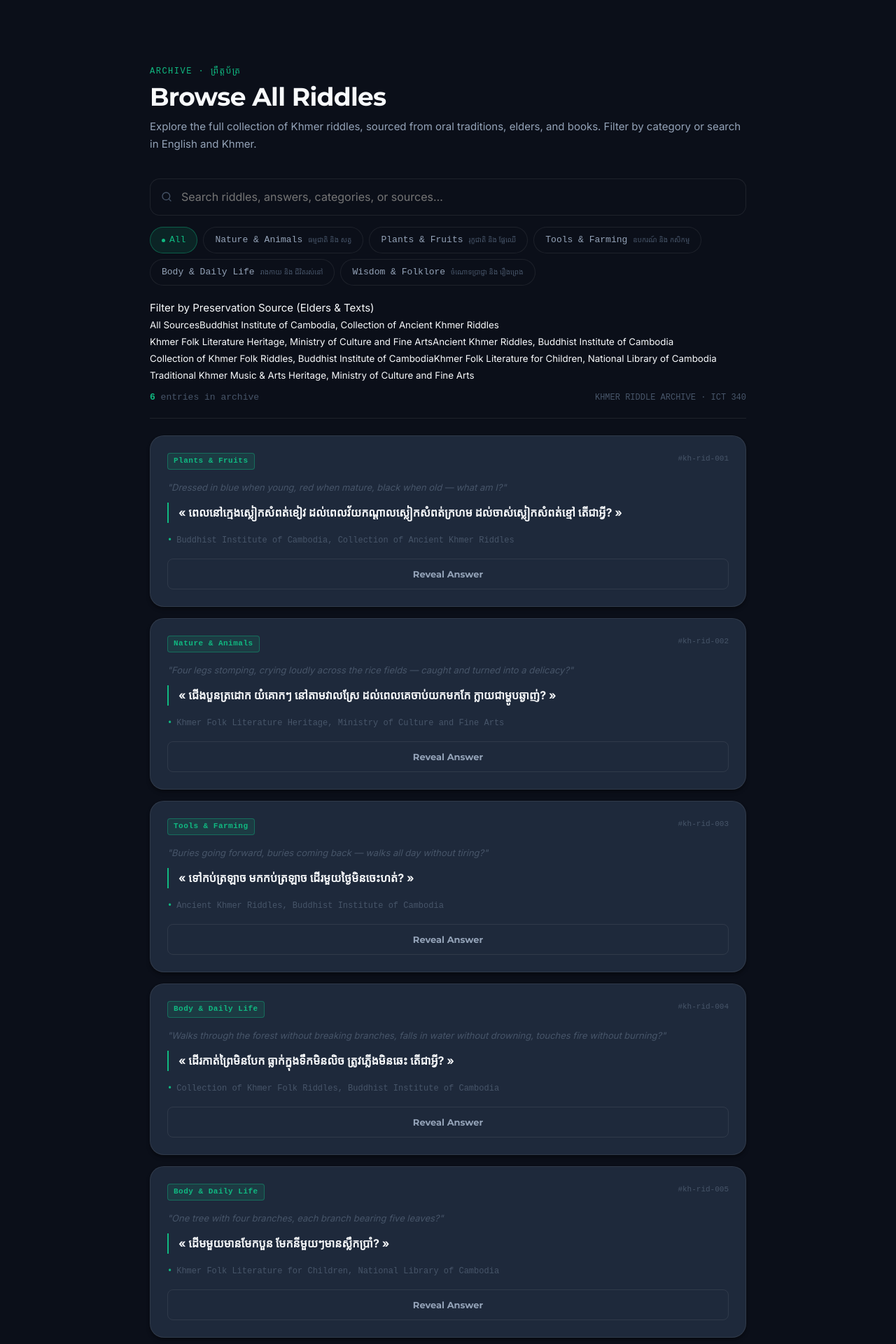
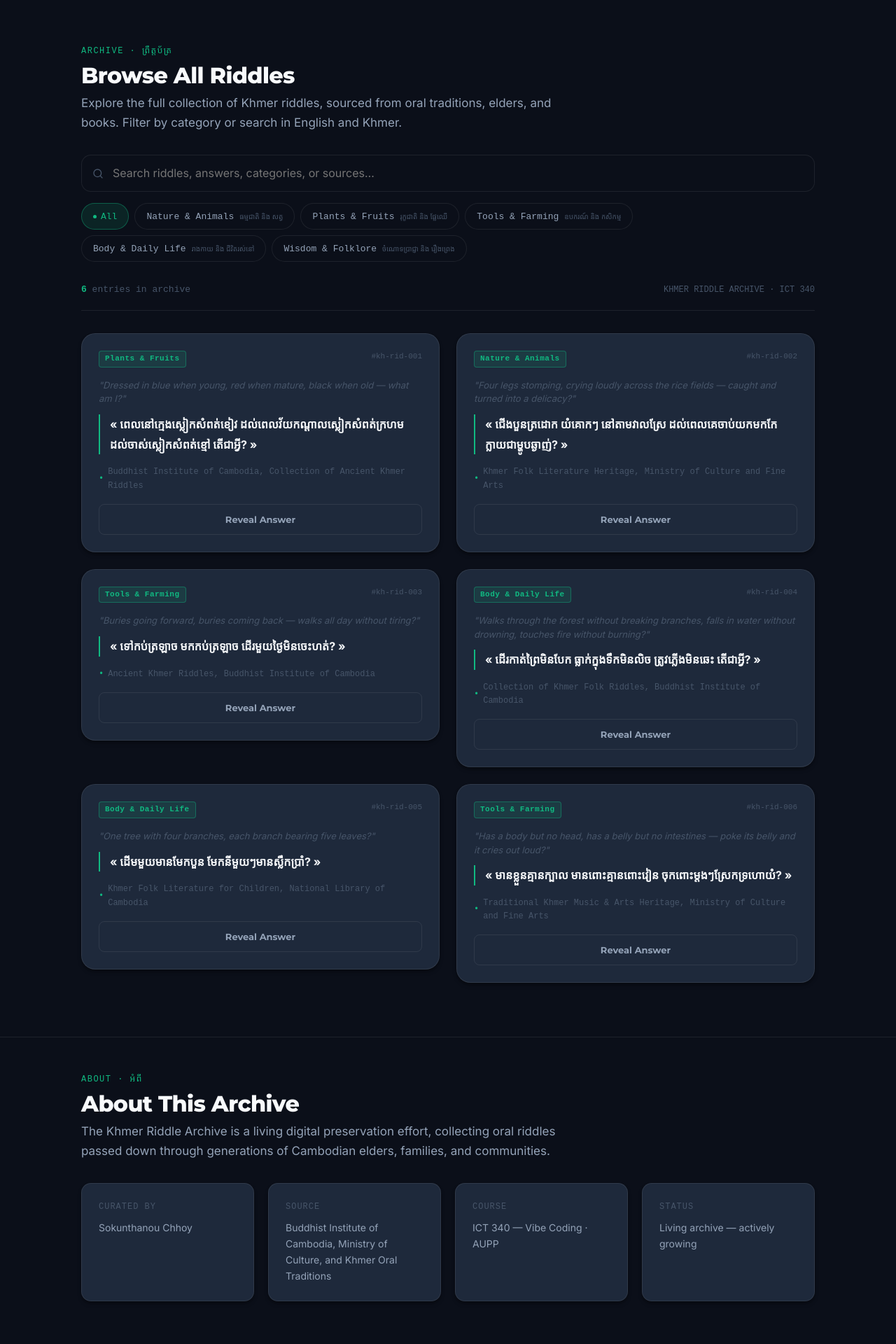
Before and after one commit to nXuuuu/khmer-riddle-archive, a Next.js app: page / in a window 1280 px wide. Shown: the part 720-2640 px from the top of the page at 70% size. Built offline with nearby package versions, Linux system fonts and the light colour scheme.

Commit message:
fix(search): add Khmer Unicode normalization and simplify filter bar [AI-assisted]

```diff
--- a/app/page.js
+++ b/app/page.js
@@ -1,7 +1,7 @@
 "use client";
 
 import { useState, useMemo, useEffect } from "react";
-import { INITIAL_RIDDLES, CATEGORIES } from "../data/riddles.js";
+import { INITIAL_RIDDLES, CATEGORIES, CATEGORY_LABELS } from "../data/riddles.js";
 import NavBar from "../components/NavBar.js";
 import HeroSection from "../components/HeroSection.js";
 import SearchBar from "../components/SearchBar.js";
@@ -9,8 +9,16 @@ import CategoryFilter from "../components/CategoryFilter.js";
 import StatsBar from "../components/StatsBar.js";
 import RiddleCard from "../components/RiddleCard.js";
 import EmptyState from "../components/EmptyState.js";
-import SourceFilter from "../components/SourceFilter.js";
 import collection from "../collection.config.js";
+
+/* ── Normalize Khmer & English text (NFC + strip zero-width chars) ── */
+function cleanKhmer(str) {
+  if (!str) return "";
+  return String(str)
+    .normalize("NFC")
+    .replace(/[\u200B-\u200D\uFEFF]/g, "")
+    .toLowerCase();
+}
 
 
 
@@ -31,54 +39,51 @@ function useReveal() {
 const UNIQUE_SOURCES = new Set(INITIAL_RIDDLES.map(r => r.source)).size;
 
 const S = {
-  archiveSection: { maxWidth: 900, margin: "0 auto", padding: "80px 24px 120px" },
-  sectionLabel: {
-    fontFamily: "var(--mono)", fontSize: 12, color: "var(--accent)",
-    letterSpacing: 1.5, display: "block", marginBottom: 6,
-  },
-  sectionTitle: {
-    fontSize: "clamp(24px, 4vw, 36px)", fontWeight: 700,
-    color: "var(--text-primary)", letterSpacing: "-0.02em", lineHeight: 1.15, marginBottom: 8,
-  },
-  sectionDesc: { fontSize: 15, color: "var(--text-secondary)", lineHeight: 1.7, marginBottom: 36 },
-  grid: {
-    display: "grid",
-    gridTemplateColumns: "repeat(auto-fill, minmax(min(100%, 420px), 1fr))",
-    gap: 16,
-  },
-  aboutSection: {
-    borderTop: "1px solid var(--border)",
-    maxWidth: 900, margin: "0 auto", padding: "80px 24px",
-    display: "grid", gridTemplateColumns: "repeat(auto-fit, minmax(240px, 1fr))", gap: 20,
+  archiveSection: {
+    paddingTop: "var(--space-xl)",
+    paddingBottom: "var(--space-2xl)",
   },
   infoCard: {
-    backgroundColor: "var(--bg-card)", border: "1px solid var(--border)",
-    borderRadius: "var(--radius-md)", padding: "20px 22px",
+    backgroundColor: "var(--bg-card)",
+    border: "1px solid var(--border)",
+    borderRadius: "var(--radius-md)",
+    padding: "clamp(16px, 3vw, 24px)",
     boxShadow: "var(--shadow-card)",
   },
   infoLabel: {
-    fontFamily: "var(--mono)", fontSize: 11, color: "var(--text-muted)",
-    letterSpacing: 1, marginBottom: 8, display: "block",
+    fontFamily: "var(--mono)",
+    fontSize: "var(--text-xs)",
+    color: "var(--text-muted)",
+    letterSpacing: 1,
+    marginBottom: 8,
+    display: "block",
   },
-  infoValue: { fontSize: 14, color: "var(--text-secondary)", lineHeight: 1.7 },
+  infoValue: {
+    fontSize: "var(--text-sm)",
+    color: "var(--text-secondary)",
+    lineHeight: 1.65,
+  },
   footer: {
-    borderTop: "1px solid var(--border)", textAlign: "center",
-    padding: "28px 24px", fontFamily: "var(--mono)", fontSize: 12,
-    color: "var(--text-muted)", lineHeight: 1.9,
+    borderTop: "1px solid var(--border)",
+    textAlign: "center",
+    padding: "clamp(24px, 4vw, 40px) var(--container-padding)",
+    fontFamily: "var(--mono)",
+    fontSize: "var(--text-xs)",
+    color: "var(--text-muted)",
+    lineHeight: 1.9,
   },
 };
 
 const aboutCards = [
   { label: "CURATED BY", value: collection.curator },
   { label: "SOURCE", value: collection.source },
-  { label: "COURSE", value: "" },
-  { label: "STATUS", value: "" },
+  { label: "COURSE", value: "ICT 340 — Vibe Coding · AUPP" },
+  { label: "STATUS", value: "Living archive — actively growing" },
 ];
 
 export default function Home() {
   const [query, setQuery] = useState("");
   const [selectedCategory, setSelectedCategory] = useState("All");
-  const [selectedSource, setSelectedSource] = useState("All");
   const [riddles, setRiddles] = useState(INITIAL_RIDDLES);
   useReveal();
 
@@ -98,35 +103,37 @@ export default function Home() {
     return () => window.removeEventListener("riddlesUpdated", loadPublishedRiddles);
   }, []);
 
-  const allSources = useMemo(() => {
-    return [...new Set(riddles.map((r) => r.sourceEn))].filter(Boolean);
-  }, [riddles]);
-
-  const uniqueSources = useMemo(() => {
-    return new Set(riddles.map(r => r.source)).size;
-  }, [riddles]);
-
   const filteredRiddles = useMemo(() => {
+    const q = cleanKhmer(query.trim());
     return riddles.filter(item => {
       const matchCat = selectedCategory === "All" || item.category === selectedCategory;
-      const matchSrc = selectedSource === "All" || item.sourceEn === selectedSource;
-      const q = query.trim().toLowerCase();
-      const matchQ = !q ||
-        item.question.toLowerCase().includes(q) ||
-        item.answer.toLowerCase().includes(q) ||
-        item.answerEn.toLowerCase().includes(q) ||
-        item.questionHint.toLowerCase().includes(q) ||
-        item.sourceEn.toLowerCase().includes(q) ||
-        item.category.toLowerCase().includes(q) ||
-        item.explanation.toLowerCase().includes(q);
-      return matchCat && matchSrc && matchQ;
+      if (!matchCat) return false;
+      if (!q) return true;
+
+      const kmCat = CATEGORY_LABELS[item.category] || "";
+      const searchable = [
+        item.question,
+        item.questionHint,
+        item.answer,
+        item.answerEn,
+        item.explanation,
+        item.explanationKm,
+        item.source,
+        item.sourceEn,
+        item.category,
+        kmCat,
+        item.contributor,
+      ]
+        .map(cleanKhmer)
+        .join(" ");
+
+      return searchable.includes(q);
     });
-  }, [query, selectedCategory, selectedSource, riddles]);
+  }, [query, selectedCategory, riddles]);
 
   const handleReset = () => {
     setQuery("");
     setSelectedCategory("All");
-    setSelectedSource("All");
   };
 
   return (
@@ -136,28 +143,26 @@ export default function Home() {
       <HeroSection
         totalEntries={riddles.length}
         totalCategories={CATEGORIES.length - 1}
-        totalSources={uniqueSources}
       />
 
       {/* ── Archive ── */}
-      <main id="archive" style={S.archiveSection}>
-        <div className="reveal">
-          <span style={S.sectionLabel}>ARCHIVE · ព្រឹត្តប័ត្រ</span>
-          <h2 style={S.sectionTitle}>Browse All Riddles</h2>
-          <p style={S.sectionDesc}>
+      <main id="archive" className="gr-container" style={S.archiveSection}>
+        <div className="gr-section-header reveal">
+          <span className="gr-section-label">ARCHIVE · ព្រឹត្តប័ត្រ</span>
+          <h2 className="gr-section-title">Browse All Riddles</h2>
+          <p className="gr-section-desc">
             Explore the full collection of Khmer riddles, sourced from oral traditions, elders, and books.
             Filter by category or search in English and Khmer.
           </p>
         </div>
 
-        <div className="reveal delay-1">
+        <div className="reveal delay-1" style={{ marginBottom: "var(--space-lg)" }}>
           <SearchBar query={query} onChange={setQuery} />
           <CategoryFilter categories={CATEGORIES} selected={selectedCategory} onSelect={setSelectedCategory} />
-          <SourceFilter sources={allSources} selected={selectedSource} onSelect={setSelectedSource} />
           <StatsBar total={riddles.length} visibleCount={filteredRiddles.length} />
         </div>
 
-        <section aria-label="Riddle entries" style={S.grid}>
+        <section aria-label="Riddle entries" className="gr-archive-grid">
           {filteredRiddles.length === 0
             ? <EmptyState onReset={handleReset} />
             : filteredRiddles.map((riddle, i) => (
@@ -169,25 +174,25 @@ export default function Home() {
         </section>
       </main>
 
-
-
       {/* ── About ── */}
-      <section id="about" aria-label="About this archive">
-        <div style={{ maxWidth: 900, margin: "0 auto", padding: "0 24px 40px" }} className="reveal">
-          <span style={S.sectionLabel}>ABOUT · អំពី</span>
-          <h2 style={S.sectionTitle}>About This Archive</h2>
-          <p style={S.sectionDesc}>
+      <section id="about" aria-label="About this archive" style={{ borderTop: "1px solid var(--border)", paddingTop: "var(--space-xl)", paddingBottom: "var(--space-2xl)" }}>
+        <div className="gr-container">
+          <div className="gr-section-header reveal">
+            <span className="gr-section-label">ABOUT · អំពី</span>
+            <h2 className="gr-section-title">About This Archive</h2>
+            <p className="gr-section-desc">
               The Khmer Riddle Archive is a living digital preservation effort, collecting oral riddles
               passed down through generations of Cambodian elders, families, and communities.
             </p>
           </div>
-        <div style={S.aboutSection}>
+          <div className="gr-about-grid">
             {aboutCards.map((item, i) => (
               <div key={item.label} style={S.infoCard} className={`reveal delay-${i + 1}`}>
                 <span style={S.infoLabel}>{item.label}</span>
                 <p style={S.infoValue}>{item.value}</p>
               </div>
             ))}
+          </div>
         </div>
       </section>
 
--- a/components/SourceFilter.js
+++ /dev/null
@@ -1,28 +0,0 @@
-"use client";
-
-export default function SourceFilter({ sources, selected, onSelect }) {
-  return (
-    <div className="gr-source-container">
-      <span className="gr-source-label">Filter by Preservation Source (Elders & Texts)</span>
-      <div className="gr-source-row">
-        <button
-          type="button"
-          onClick={() => onSelect("All")}
-          className={`gr-source-pill ${selected === "All" ? "active" : ""}`}
-        >
-          All Sources
-        </button>
-        {sources.map((src) => (
-          <button
-            key={src}
-            type="button"
-            onClick={() => onSelect(src)}
-            className={`gr-source-pill ${selected === src ? "active" : ""}`}
-          >
-            {src}
-          </button>
-        ))}
-      </div>
-    </div>
-  );
-}
```
Lines whose indentation alone changed are shown as unchanged.
